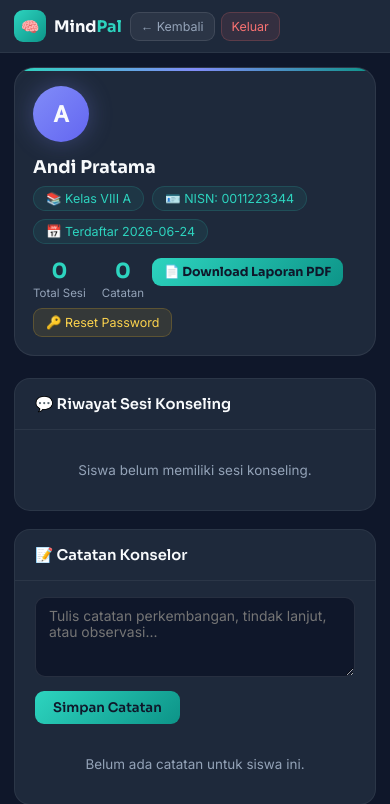
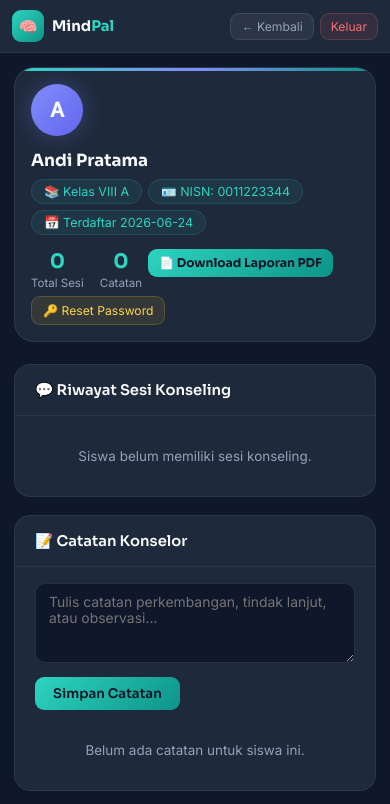
Before and after one commit to Lisss26/mindpal, a Flask app: page /admin/student/1 in a window 390 px wide. Shown: the top 804 px of the page. Run offline with Flask 3, Linux system fonts and the light colour scheme; the visitor is signed in with stand-in values (Sample User, id 1); data comes from the database, SQL or seed files in the repository; data that the repository does not hold is empty.

Commit message:
Update student_detail.html

```diff
--- a/templates/student_detail.html
+++ b/templates/student_detail.html
@@ -12,7 +12,8 @@
     body{font-family:'Inter',sans-serif;background:var(--navy);color:var(--white);display:flex;flex-direction:column;}
 
     .top-bar{padding:14px 28px;background:var(--navy-mid);border-bottom:1px solid rgba(255,255,255,0.06);display:flex;align-items:center;gap:16px;flex-shrink:0;}
-    .logo-row{display:flex;align-items:center;gap:8px;text-decoration:none;}
+    .top-bar-left{display:flex;align-items:center;gap:12px;flex:1;min-width:0;}
+    .logo-row{display:flex;align-items:center;gap:8px;text-decoration:none;flex-shrink:0;}
     .logo-icon{width:32px;height:32px;background:linear-gradient(135deg,var(--teal),var(--teal-dark));border-radius:9px;display:flex;align-items:center;justify-content:center;font-size:15px;}
     .logo-text{font-family:'Sora',sans-serif;font-weight:700;font-size:1rem;color:var(--white);}
     .logo-text span{color:var(--teal);}
@@ -155,6 +156,7 @@
 <body>
 
 <div class="top-bar">
+  <div class="top-bar-left">
     <a href="/admin" class="logo-row">
       <div class="logo-icon">🧠</div>
       <div class="logo-text">Mind<span>Pal</span></div>
@@ -164,6 +166,7 @@
       <a href="/admin">Dashboard</a>
       <span class="sep">›</span>
       <span class="current">{{ student['name'] }}</span>
+    </div>
   </div>
   <div class="top-actions">
     <a href="/admin" class="btn-back">← Kembali</a>
@@ -414,24 +417,41 @@
 </script>
 <style>
 @media(max-width:768px){
-  .top-bar{padding:10px 14px;flex-wrap:wrap;gap:8px;}
+  /* Top-bar: logo di kiri, tombol di kanan */
+  .top-bar{padding:10px 12px;gap:8px;}
+  .top-bar-left{gap:8px;}
+  .logo-text{font-size:0.92rem;}
   .breadcrumb{display:none;}
-  .top-actions{margin-left:0;gap:6px;}
-  .btn-back,.btn-logout{font-size:0.78rem;padding:6px 10px;}
+  .top-actions{flex-shrink:0;gap:6px;margin-left:0;}
+  .btn-back,.btn-logout{font-size:0.76rem;padding:5px 10px;}
 
   .content{padding:14px;}
 
-  .profile-hero{flex-direction:column;align-items:flex-start;gap:14px;padding:18px;}
-  .profile-av{width:56px;height:56px;font-size:22px;}
-  .profile-info h2{font-size:1.1rem;}
-  .profile-stats{margin-left:0;gap:12px;}
-  .pstat-val{font-size:1.3rem;}
-  .hero-actions{margin-left:0;flex-direction:row;flex-wrap:wrap;align-items:flex-start;width:100%;}
-  .btn-reset,.btn-download-pdf{font-size:0.78rem;padding:6px 12px;}
+  /* Profile hero jadi vertikal */
+  .profile-hero{flex-direction:column;align-items:flex-start;gap:14px;padding:16px;}
+  .profile-av{width:52px;height:52px;font-size:20px;}
+  .profile-info h2{font-size:1.05rem;}
+  .profile-meta{gap:6px;}
 
+  /* Stats dan hero-actions pindah ke bawah info */
+  .profile-stats{margin-left:0;gap:14px;}
+  .pstat-val{font-size:1.25rem;}
+
+  .hero-actions{
+    margin-left:0;
+    flex-direction:row;
+    flex-wrap:wrap;
+    align-items:flex-start;
+    width:100%;
+    gap:6px;
+  }
+  .btn-reset,.btn-download-pdf{font-size:0.76rem;padding:6px 11px;}
+
+  /* Konten utama jadi satu kolom */
   .grid{grid-template-columns:1fr;}
 
-  .chat-modal{width:94vw;max-height:80vh;}
+  /* Modal menyesuaikan layar */
+  .chat-modal{width:94vw;max-height:82vh;}
   .reset-modal{width:90vw;padding:20px;}
 
   .s-actions{flex-wrap:wrap;gap:4px;}
```
Lines whose indentation alone changed are shown as unchanged.
